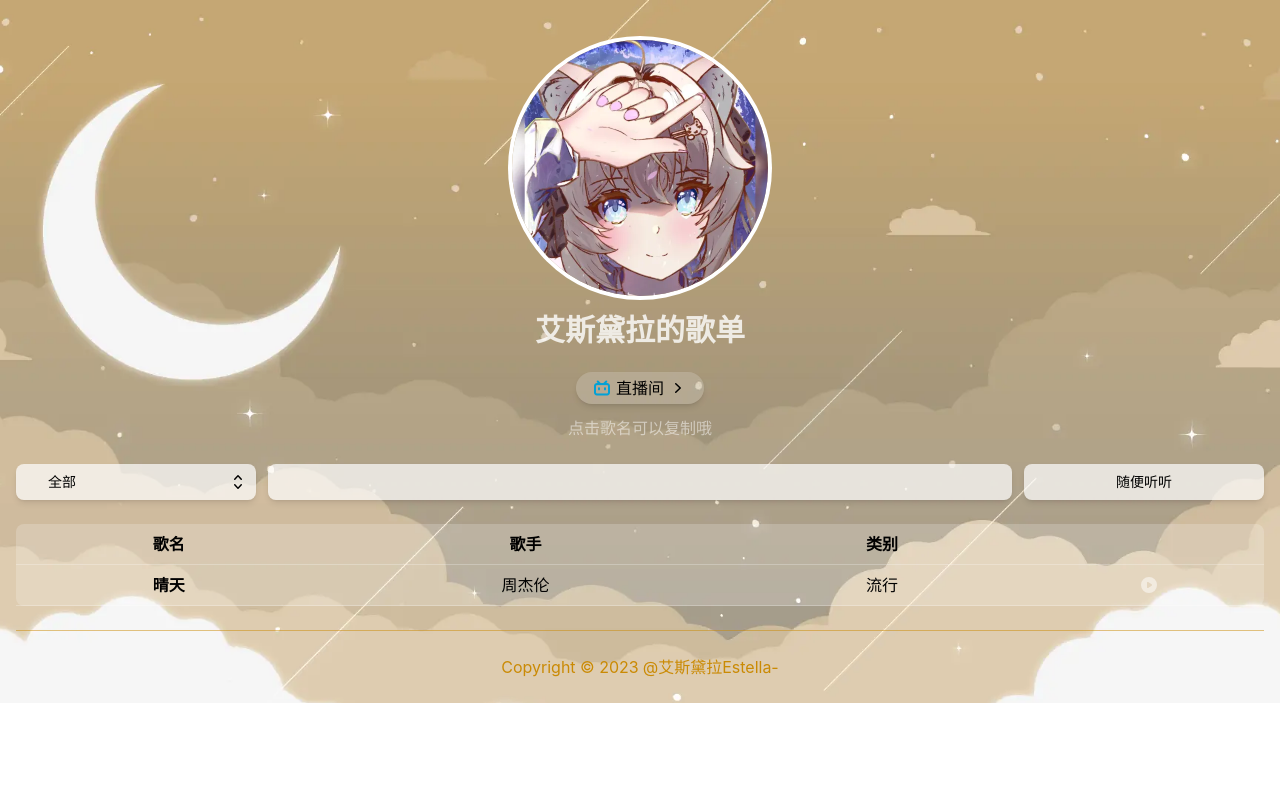
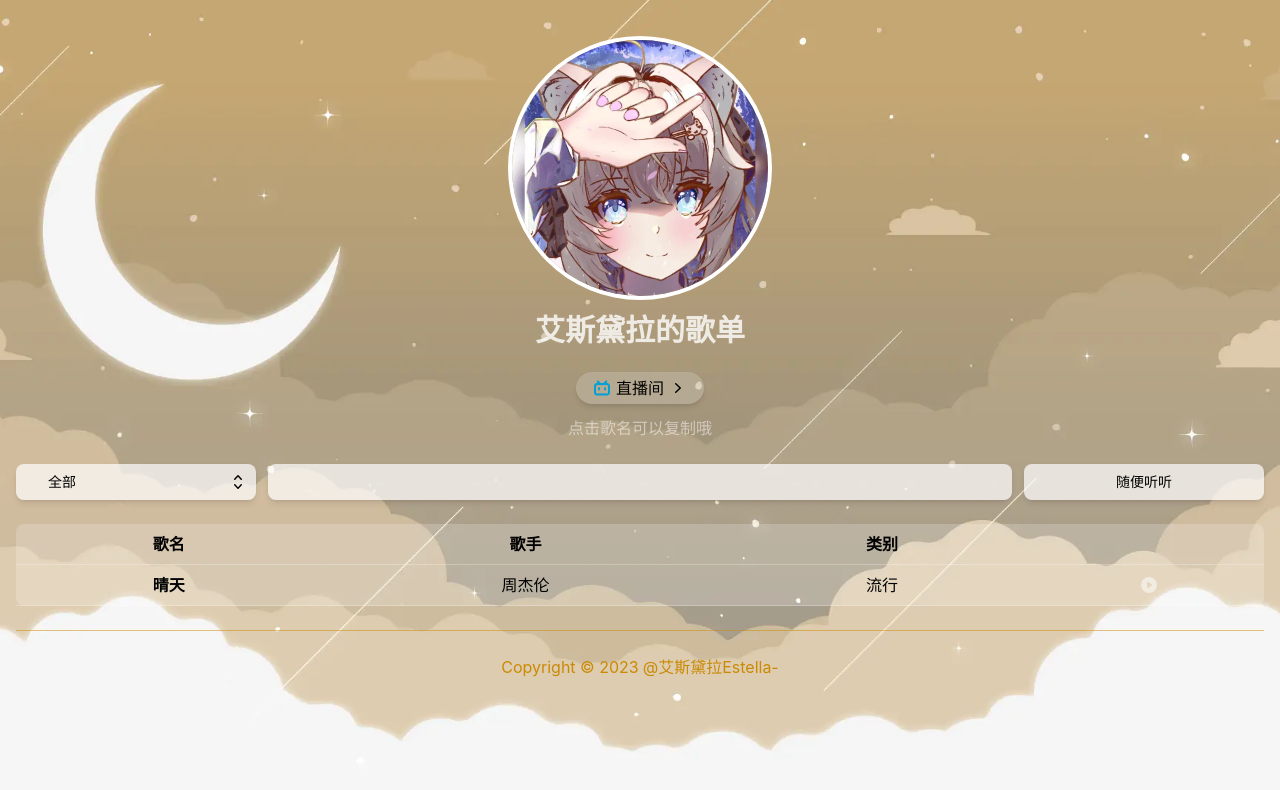
Before and after one commit to cyanife/estella-songs, a Next.js app: page / in a window 1280 px wide. Shown: the top 790 px of the page. Built offline with nearby package versions, Linux system fonts and the light colour scheme.

Commit message:
fix container height

```diff
--- a/app/page.tsx
+++ b/app/page.tsx
@@ -83,7 +83,7 @@
         <meta name="description" content={`${config.title}`} />
         <link rel="icon" type="image/x-icon" href="/favicon.png"></link>
       </Head>
-      <div className="container mx-auto px-4">
+      <div className="container mx-auto px-4 min-h-screen">
         <Banner />
         <Filter
           categories={categories}
```
